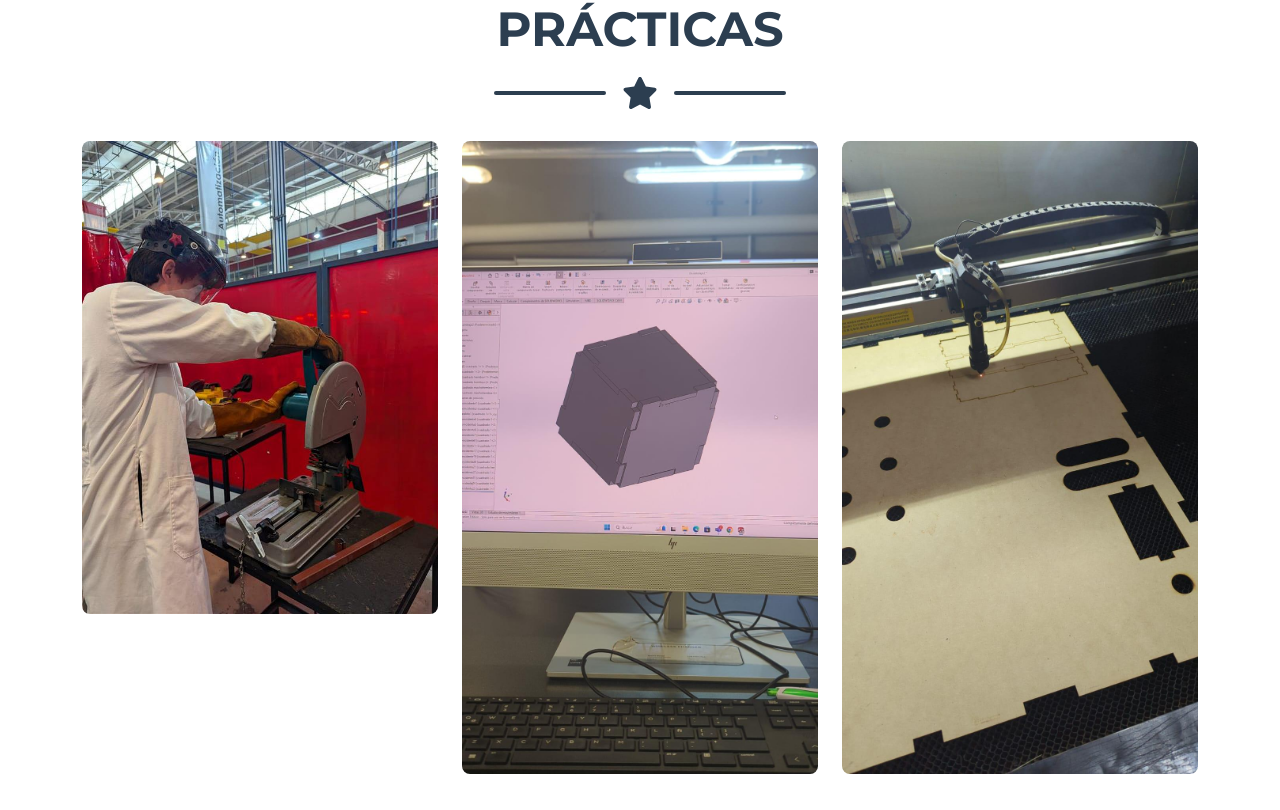
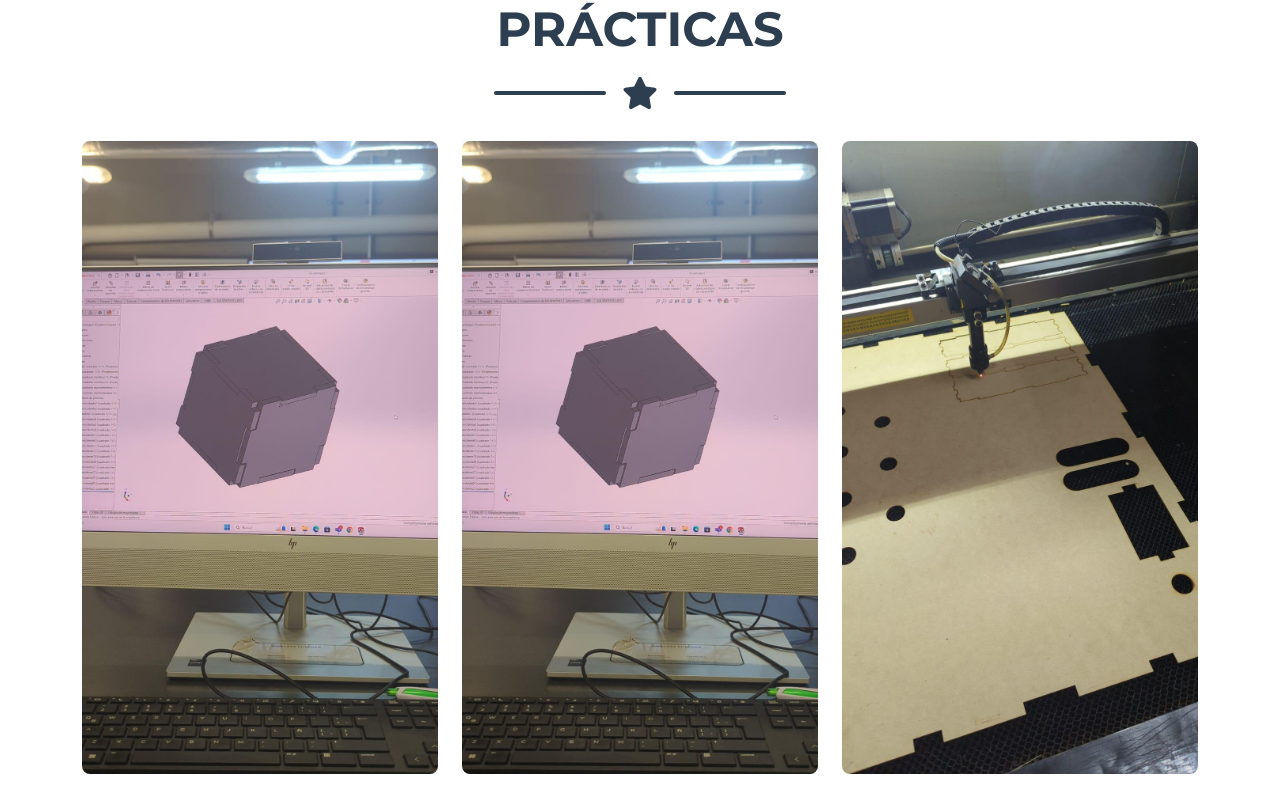
Before and after one commit to Jorge-Cano5/Proyecto-de-Ingenieria, a plain HTML site: page index.html in a window 1280 px wide. Shown: the part 870-1680 px from the top of the page. Drawn offline with nearby package versions, Linux system fonts and the light colour scheme.

Commit message:
Update index.html

```diff
--- a/index.html
+++ b/index.html
@@ -70,7 +70,7 @@
                             <div class="portfolio-item-caption d-flex align-items-center justify-content-center h-100 w-100">
                                 <div class="portfolio-item-caption-content text-center text-white"><i class="fas fa-plus fa-3x"></i></div>
                             </div>
-                            <img class="img-fluid" src="assets/img/portfolio/maquinas.jpg" alt="..." />
+                            <img class="img-fluid" src="assets/img/portfolio/Cubo.jpg" alt="..." />
                         </div>
                     </div>
                     <!-- Portfolio Item 2-->
```
